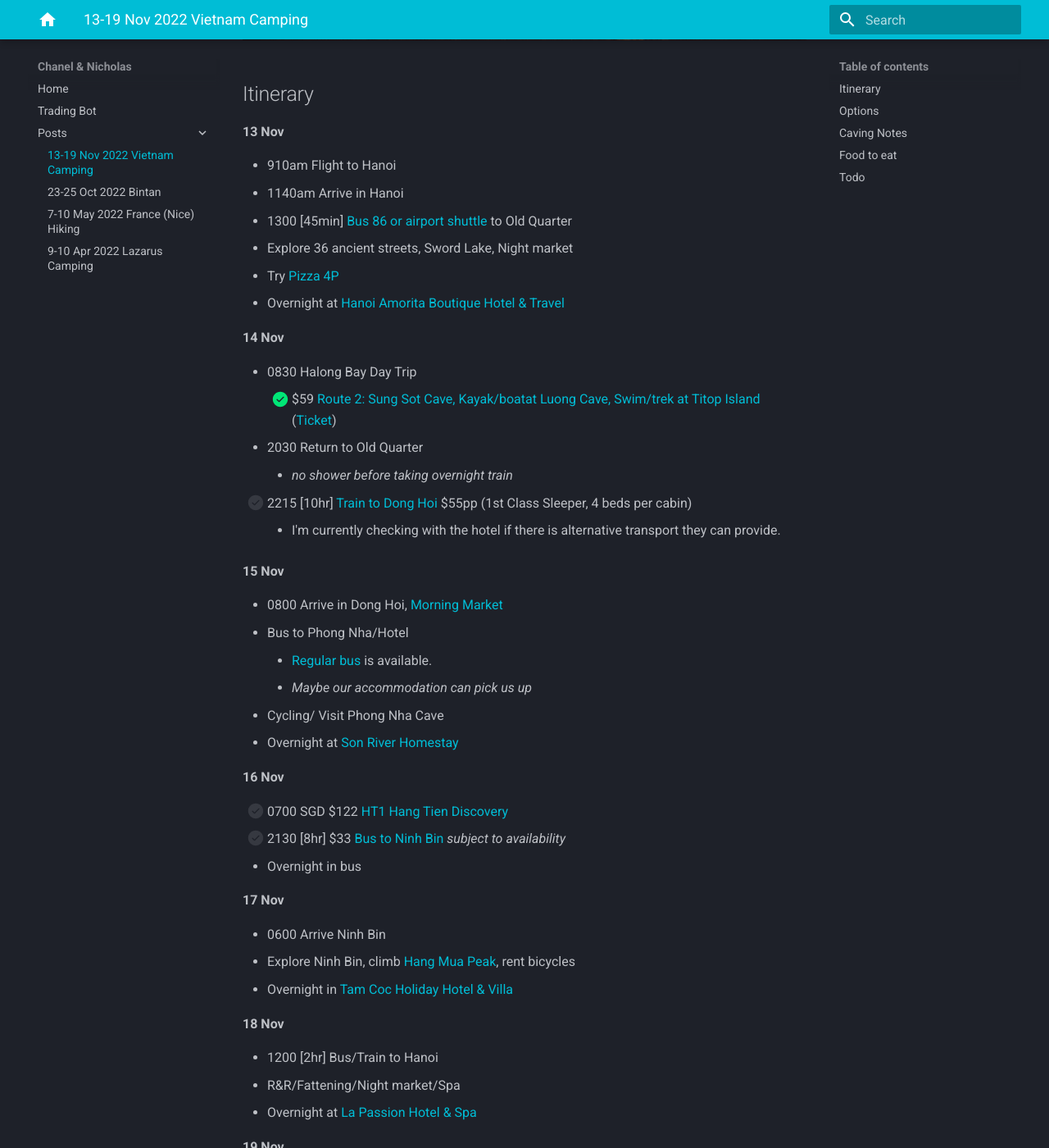
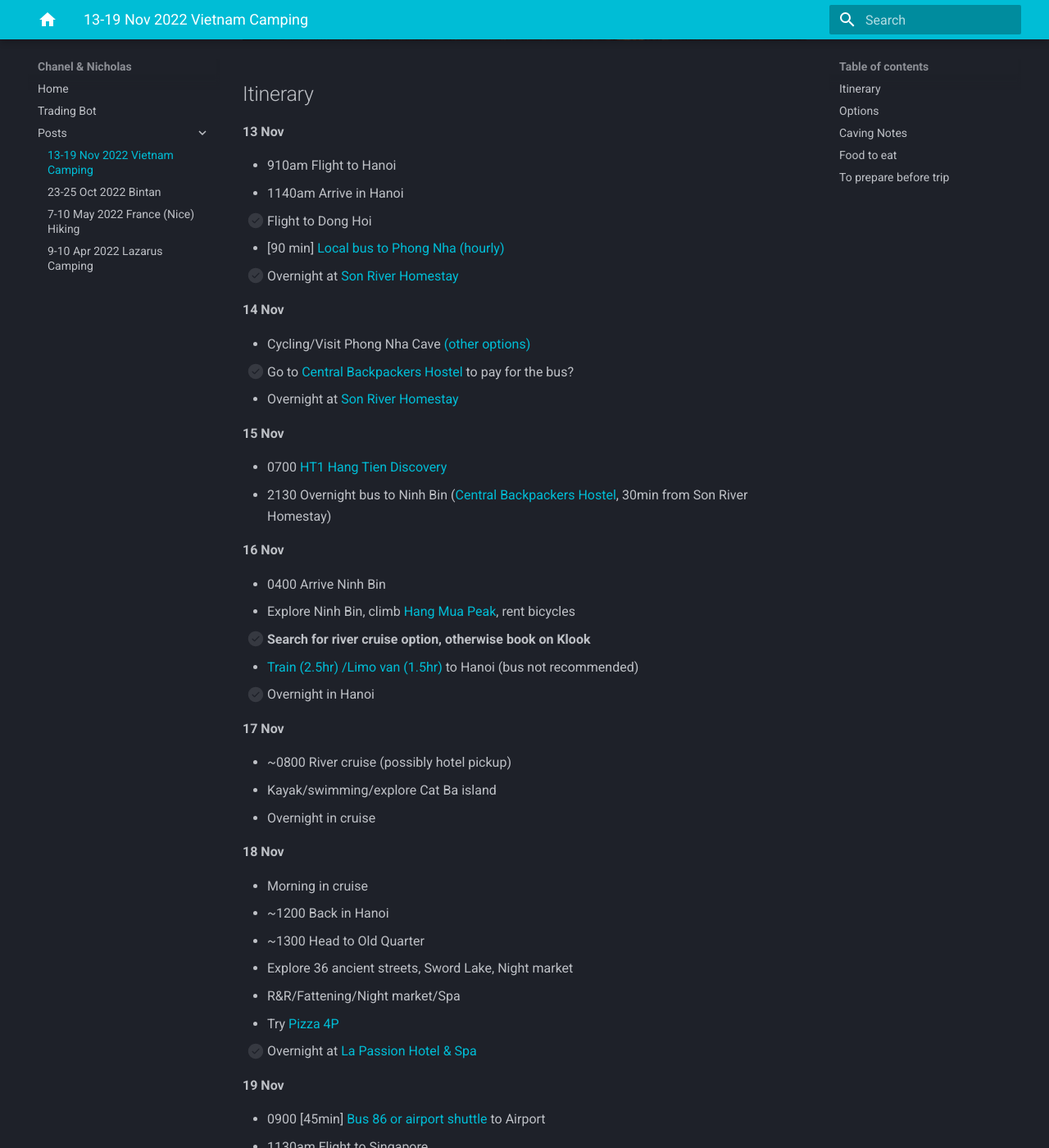
Before and after one commit to extrange/chanel, an MkDocs documentation site: the page built from docs/posts/2022-08-22-vietnam.md, in a window 1280 px wide and 1400 px high, scrolled down 589 px. Shown: the whole window at 82% size. Built offline with MkDocs 1.6.1 and Material for MkDocs 9.7.7, drawn with Linux system fonts in a browser that asks for light colours; some of the changed text lies outside the part shown.

Commit message:
Updated vietnam itinerary

```diff
--- a/docs/posts/2022-08-22-vietnam.md
+++ b/docs/posts/2022-08-22-vietnam.md
@@ -8,46 +8,44 @@
 
 -   910am Flight to Hanoi
 -   1140am Arrive in Hanoi
--   1300 \[45min\] [Bus 86 or airport shuttle][airport-transfer] to Old Quarter
--   Explore 36 ancient streets, Sword Lake, Night market
--   Try [Pizza 4P](https://g.page/pizza4psbaokhanh?share)
--   Overnight at [Hanoi Amorita Boutique Hotel & Travel][hanoi-amorita]
+-   [ ] Flight to Dong Hoi
+-   \[90 min\] [Local bus to Phong Nha (hourly)][dong-hoi-to-phong-nha-bus]
+-   [ ] Overnight at [Son River Homestay][son-river-homestay]
 
 **14 Nov**
 
--   0830 Halong Bay Day Trip
-    -   [x] $59 [Route 2: Sung Sot Cave, Kayak/boatat Luong Cave, Swim/trek at Titop Island][halong-bay-tour] \([Ticket][halong-bay-ticket]\)
--   2030 Return to Old Quarter
-    -   _no shower before taking overnight train_
--   [ ] 2215 \[10hr\] [Train to Dong Hoi][to-phong-nha] $55pp (1st Class Sleeper, 4 beds per cabin)
-    -   I'm currently checking with the hotel if there is alternative transport they can provide.
+-   Cycling/Visit Phong Nha Cave [(other options)][phong-nha-things-todo]
+-   [ ] Go to [Central Backpackers Hostel][central-backpackers-hostel] to pay for the bus?
+-   Overnight at [Son River Homestay][son-river-homestay]
 
 **15 Nov**
 
--   0800 Arrive in Dong Hoi, [Morning Market](https://itsadrama.com/hanoi-to-phong-nha-how-to-do-it/)
--   Bus to Phong Nha/Hotel
-    -   [Regular bus][dong-hoi-to-phong-nha-bus] is available.
-    -   _Maybe our accommodation can pick us up_
--   Cycling/ Visit Phong Nha Cave
--   Overnight at [Son River Homestay][son-river-homestay]
+-   0700 [HT1 Hang Tien Discovery][ht1]
+-   2130 Overnight bus to Ninh Bin ([Central Backpackers Hostel][central-backpackers-hostel], 30min from Son River Homestay)
 
 **16 Nov**
 
--   [ ] 0700 SGD $122 [HT1 Hang Tien Discovery][ht1]
--   [ ] 2130 [8hr] $33 [Bus to Ninh Bin](https://www.bookaway.com/s/vietnam/phong-nha-ke-bang-national-park-to-ninh-binh?offer_id=34&aff_id=1197) _subject to availability_
--   Overnight in bus
+-   0400 Arrive Ninh Bin
+-   Explore Ninh Bin, climb [Hang Mua Peak][hang-mua], rent bicycles
+-   [ ] **Search for river cruise option, otherwise book on Klook**
+-   [Train (2.5hr) /Limo van (1.5hr)][ninhbin-to-hanoi] to Hanoi (bus not recommended)
+-   [ ] Overnight in Hanoi
 
 **17 Nov**
 
--   0600 Arrive Ninh Bin
--   Explore Ninh Bin, climb [Hang Mua Peak][hang-mua], rent bicycles
--   Overnight in [Tam Coc Holiday Hotel & Villa][tam-coc-hotel]
+-   ~0800 River cruise (possibly hotel pickup)
+-   Kayak/swimming/explore Cat Ba island
+-   Overnight in cruise
 
 **18 Nov**
 
--   1200 \[2hr\] Bus/Train to Hanoi
+-   Morning in cruise
+-   ~1200 Back in Hanoi
+-   ~1300 Head to Old Quarter
+-   Explore 36 ancient streets, Sword Lake, Night market
 -   R&R/Fattening/Night market/Spa
--   Overnight at [La Passion Hotel & Spa][la-passion-hotel]
+-   Try [Pizza 4P](https://g.page/pizza4psbaokhanh?share)
+-   [ ] Overnight at [La Passion Hotel & Spa][la-passion-hotel]
 
 **19 Nov**
 
@@ -83,7 +81,7 @@
     -   XÔI RÁN HÀNG ĐIẾU (Fried Sticky Rice)
     -   Egg Coffee Giảng
 
-## Todo
+## To prepare before trip
 
 **Medical**
 
@@ -107,10 +106,13 @@
 [to-phong-nha]: https://12go.asia/en/travel/hanoi/dong-hoi?date=2022-11-14&people=2&direction=forward
 [ht1]: https://oxalisadventure.com/tour/hang-tien-1-day-discovery/
 [hang-mua]: https://dailytravelpill.com/mua-cave-view-to-remember-ninh-binh-province/
-[son-river-homestay]: https://secure.booking.com/myreservations.html?pbsource=booking_confirmation&bn=2647805289&pincode=1911
+[son-river-homestay]: https://secure.booking.com/confirmation.html?aid=304142&label=gen173bo-1DCAEoggI46AdIM1gDaMkBiAEBmAExuAEZyAEP2AED6AEB-AEDiAIBmAIhqAIDuALFjISbBsACAdICJDJiNzNjZTk2LThkNGQtNGRiZS05OTgxLWE5YWZlMGIyMjFlMtgCBOACAQ&sid=0d7051f0b96730b2bc115a21606d5869&auth_key=0QRMHwMvRervm4hl&bp_travel_purpose=leisure&ges=148148.148148148&hostname=www.booking.com&rt_num_blocks=5&source=book&srpvid=f957526f2f950205&ua_created=0&
 [la-passion-hotel]: https://secure.booking.com/myreservations.html?pbsource=booking_confirmation&bn=3569571980&pincode=5177
 [tam-coc-hotel]: https://secure.booking.com/myreservations.html?pbsource=booking_confirmation&bn=2488056188&pincode=8239
 [hanoi-amorita]: https://www.booking.com/hotel/vn/hanoi-royal-view.html?
 [halong-bay-ticket]: ../static/2022-08-22/halong-bay.pdf
 [halong-bay-tour]: https://www.klook.com/en-SG/activity/27812-ha-long-bay-day-tour-hanoi/?spm=Experience_SubVertical.Activity_LIST&clickId=fa825a4048
 [dong-hoi-to-phong-nha-bus]: https://www.visitphongnha.com/plan-your-visit/getting-here/dong-hoi/
+[central-backpackers-hostel]: https://goo.gl/maps/quDAvQ9Z5youMJai7
+[ninhbin-to-hanoi]: https://www.geckoroutes.com/vietnam/ninh-binh-to-hanoi/
+[phong-nha-things-todo]: https://vietnam.travel/things-to-do/complete-guide-phong-nha
```
Also changed, not shown: other parts of docs/posts/2022-08-22-vietnam.md (+1 -0 lines).
